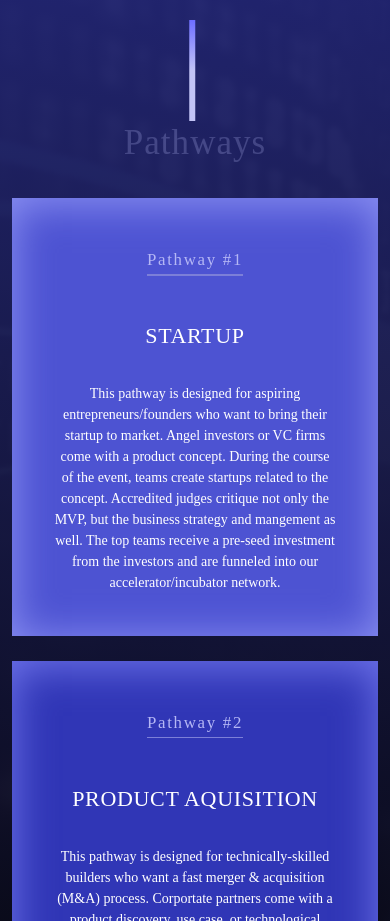
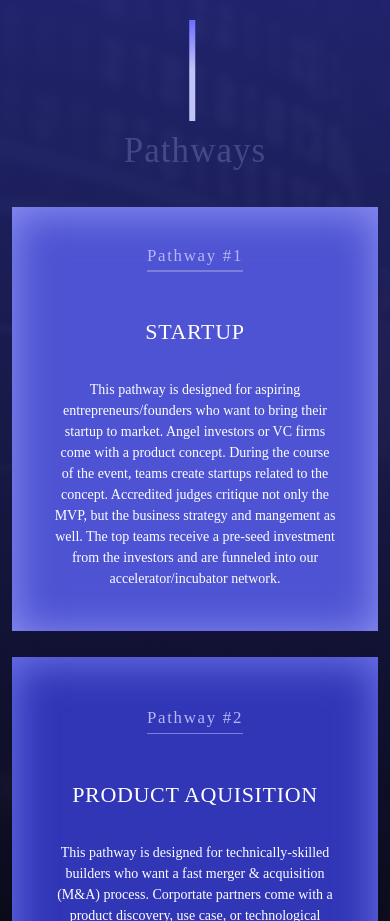
Before and after one commit to riapat/neXidea, a plain HTML site: page index.html in a window 390 px wide. Shown: the part 1460-2381 px from the top of the page. Drawn offline with Linux system fonts and the light colour scheme; a web font is replaced by a local one.

Commit message:
small changes

```diff
--- a/styles.css
+++ b/styles.css
@@ -810,6 +810,7 @@ body {
 
     .invest {
         margin-bottom:3vh;
+        padding-top: 1.5vh;
     }
 
     .pathway_title {
@@ -823,9 +824,9 @@ body {
 
         text-align: center;
 
-
+        padding-top: 1vh;
         color: #FFFFFF;
-        z-index: 3;
+        z-index: 5;
     }
 }
 
```
